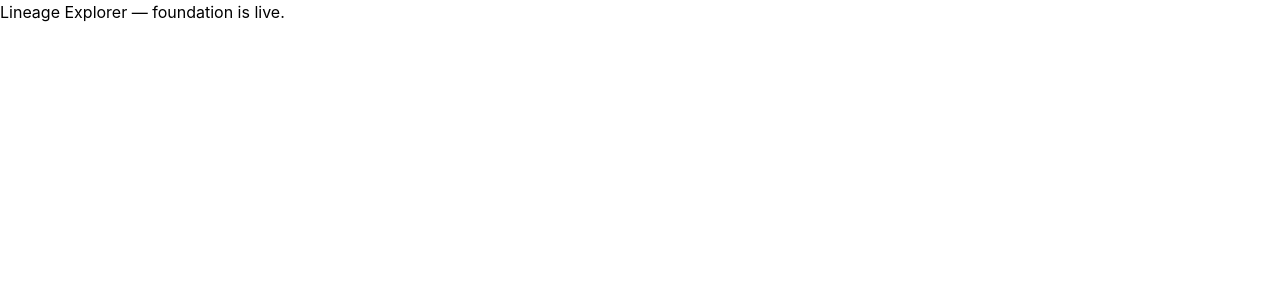
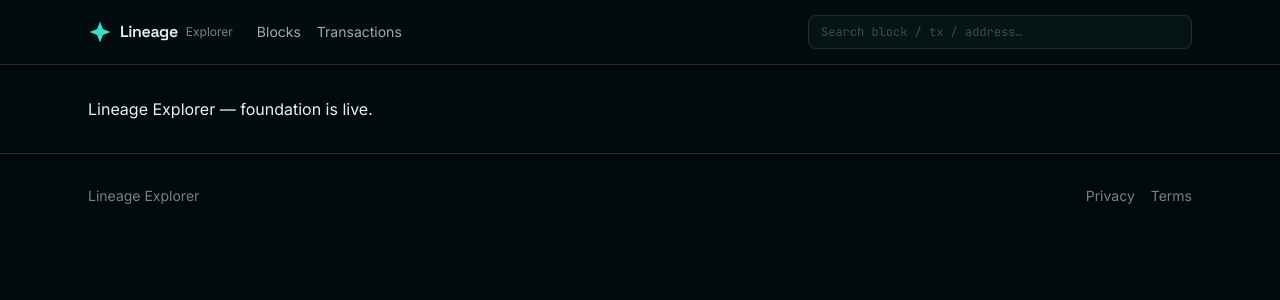
Before and after one commit to lineage-foundation/explorer, a Next.js app in the folder apps/web/: page / in a window 1280 px wide. Shown: the top 300 px of the page. Built offline with nearby package versions, Linux system fonts and the light colour scheme.

Commit message:
feat(web): fonts, tokens, app shell (header + footer)

```diff
--- /dev/null
+++ b/apps/web/app/components/SiteFooter.tsx
@@ -0,0 +1,19 @@
+import { TOKEN_DISPLAY_NAME } from "@explorer/config";
+
+export function SiteFooter() {
+  return (
+    <footer className="border-t border-border">
+      <div className="mx-auto flex max-w-6xl flex-col gap-2 px-4 py-8 text-sm text-text-subtle sm:flex-row sm:items-center sm:justify-between sm:px-6">
+        <span>{TOKEN_DISPLAY_NAME} Explorer</span>
+        <nav className="flex gap-4">
+          <a href="/legal/privacy" className="hover:text-text">
+            Privacy
+          </a>
+          <a href="/legal/terms" className="hover:text-text">
+            Terms
+          </a>
+        </nav>
+      </div>
+    </footer>
+  );
+}
--- /dev/null
+++ b/apps/web/app/components/SiteHeader.tsx
@@ -0,0 +1,32 @@
+import Link from "next/link";
+import { TOKEN_DISPLAY_NAME } from "@explorer/config";
+
+export function SiteHeader() {
+  return (
+    <header className="sticky top-0 z-50 border-b border-border bg-bg/80 backdrop-blur-md backdrop-saturate-150">
+      <div className="mx-auto flex min-h-16 max-w-6xl items-center gap-4 px-4 sm:px-6">
+        <Link href="/" className="flex items-center gap-2">
+          <img src="/brand/lineage-mark.svg" alt="" width={24} height={24} />
+          <span className="font-display font-semibold tracking-tight text-text">{TOKEN_DISPLAY_NAME}</span>
+          <span className="text-xs text-text-subtle">Explorer</span>
+        </Link>
+        <nav className="ml-2 hidden gap-4 text-sm text-text-muted sm:flex">
+          <Link href="/blocks" className="hover:text-text">
+            Blocks
+          </Link>
+          <Link href="/transactions" className="hover:text-text">
+            Transactions
+          </Link>
+        </nav>
+        <div className="ml-auto w-full max-w-sm">
+          {/* SearchBar mounts here in Task 5 */}
+          <input
+            disabled
+            placeholder="Search block / tx / address…"
+            className="w-full rounded-md border border-border bg-bg-raised px-3 py-2 font-mono text-xs text-text-subtle"
+          />
+        </div>
+      </div>
+    </header>
+  );
+}
--- a/apps/web/app/globals.css
+++ b/apps/web/app/globals.css
@@ -1,2 +1,18 @@
 @import "tailwindcss";
 @import "@explorer/config/tailwind";
+
+@theme {
+  --font-display: var(--font-space-grotesk), "Space Grotesk", ui-sans-serif, system-ui, sans-serif;
+  --font-sans: var(--font-inter), "Inter", ui-sans-serif, system-ui, sans-serif;
+  --font-mono: var(--font-jetbrains-mono), "JetBrains Mono", ui-monospace, monospace;
+}
+
+body {
+  background: var(--color-bg-canvas);
+  color: var(--color-text);
+  font-family: var(--font-sans);
+}
+
+.aurora-rail {
+  background: linear-gradient(105deg, oklch(80% 0.13 215), oklch(83% 0.17 162));
+}
--- a/apps/web/app/layout.tsx
+++ b/apps/web/app/layout.tsx
@@ -1,13 +1,42 @@
 import "./globals.css";
 import type { ReactNode } from "react";
+import { Inter, Space_Grotesk, JetBrains_Mono } from "next/font/google";
 import { TOKEN_DISPLAY_NAME } from "@explorer/config";
+import { SiteHeader } from "./components/SiteHeader.js";
+import { SiteFooter } from "./components/SiteFooter.js";
 
-export const metadata = { title: `${TOKEN_DISPLAY_NAME} Explorer` };
+const inter = Inter({
+  subsets: ["latin"],
+  weight: ["400", "500", "600"],
+  variable: "--font-inter",
+  display: "swap",
+});
+const spaceGrotesk = Space_Grotesk({
+  subsets: ["latin"],
+  weight: ["500", "600", "700"],
+  variable: "--font-space-grotesk",
+  display: "swap",
+});
+const jetbrainsMono = JetBrains_Mono({
+  subsets: ["latin"],
+  weight: ["400", "500"],
+  variable: "--font-jetbrains-mono",
+  display: "swap",
+});
+
+export const metadata = {
+  title: `${TOKEN_DISPLAY_NAME} Explorer`,
+  description: `Explore blocks, transactions, and addresses on ${TOKEN_DISPLAY_NAME}.`,
+};
 
 export default function RootLayout({ children }: { children: ReactNode }) {
   return (
-    <html lang="en">
-      <body>{children}</body>
+    <html lang="en" className={`${inter.variable} ${spaceGrotesk.variable} ${jetbrainsMono.variable}`}>
+      <body className="min-h-screen">
+        <SiteHeader />
+        <main className="mx-auto w-full max-w-6xl px-4 py-8 sm:px-6">{children}</main>
+        <SiteFooter />
+      </body>
     </html>
   );
 }
--- a/apps/web/next.config.mjs
+++ b/apps/web/next.config.mjs
@@ -1,7 +1,7 @@
 /** @type {import("next").NextConfig} */
 export default {
   output: "standalone",
-  transpilePackages: ["@explorer/config", "@explorer/db"],
+  transpilePackages: ["@explorer/config", "@explorer/db", "@explorer/ui"],
   webpack(config) {
     config.resolve.extensionAlias = {
       ...config.resolve.extensionAlias,
```
Also changed, not shown: apps/web/package.json (+4 -3 lines), apps/web/public/brand/lineage-mark.svg (added), 1 other file (tests, documents, lock files or other folders).
